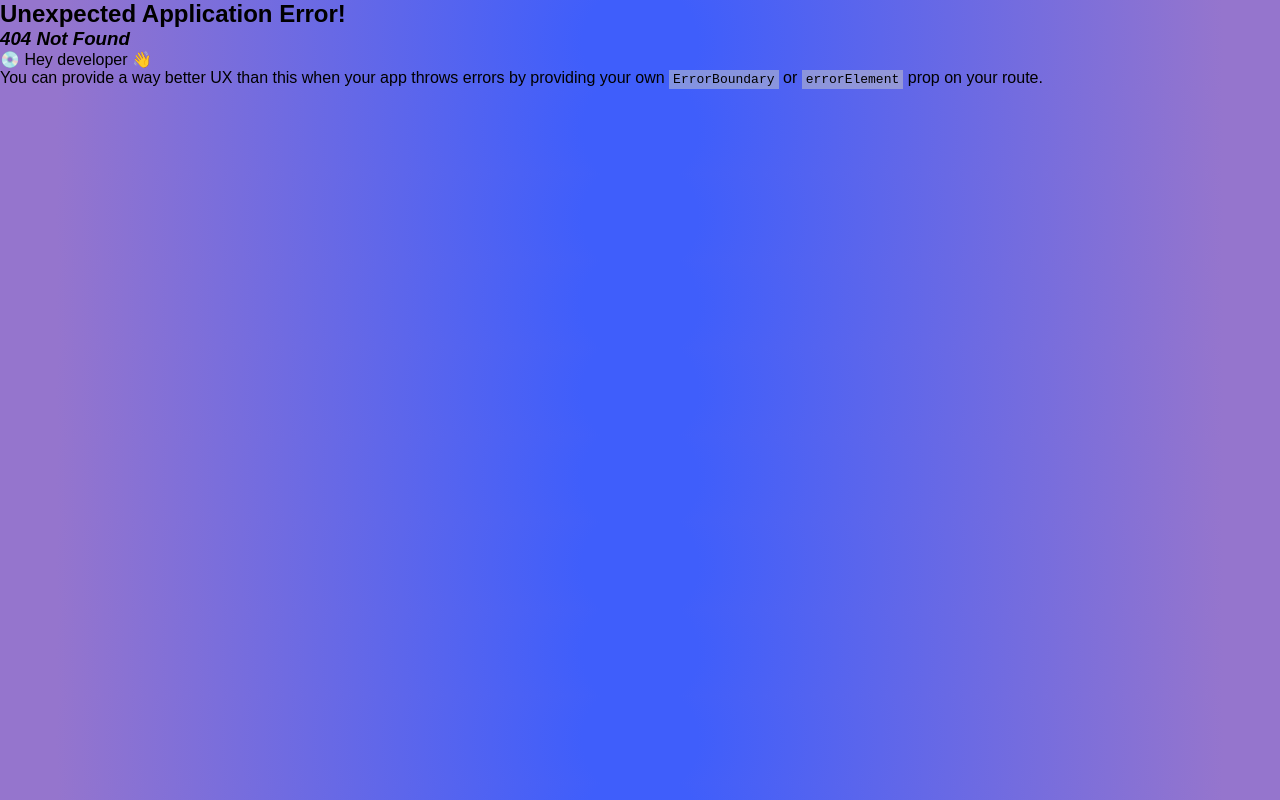
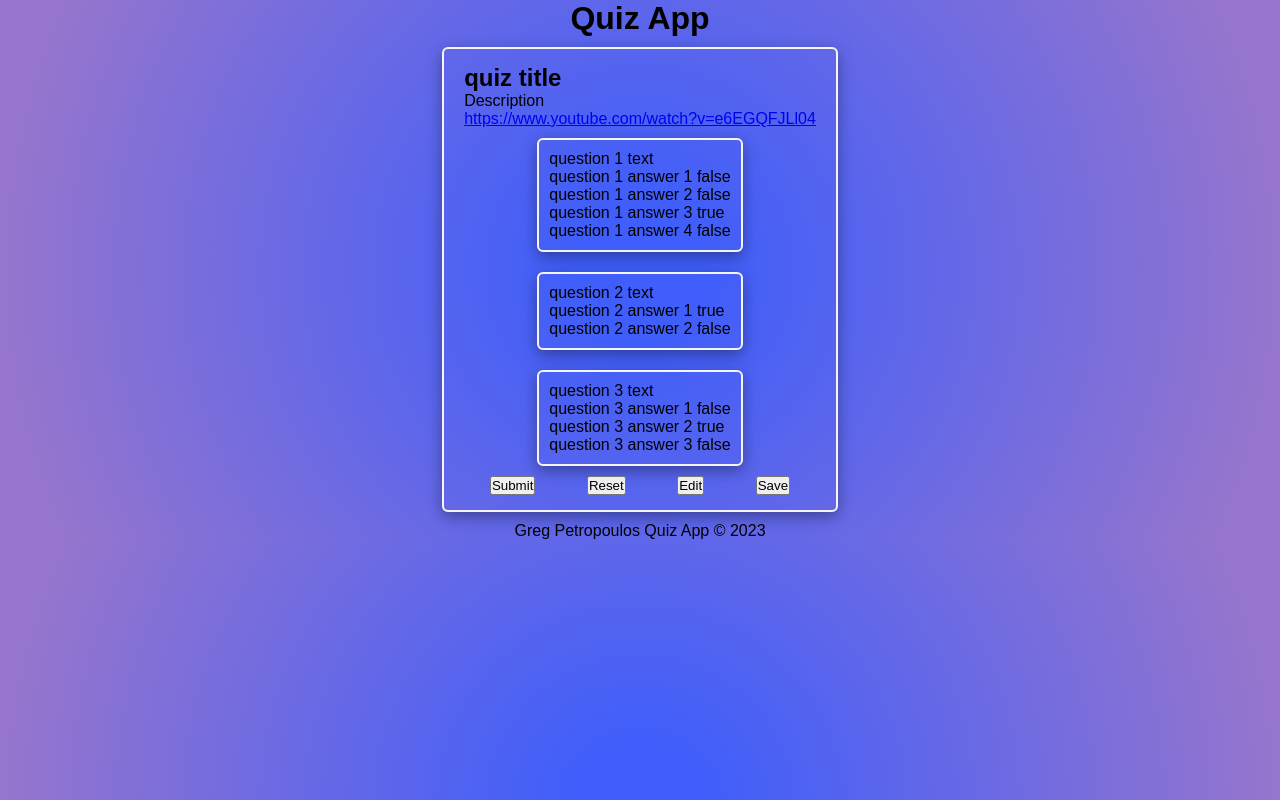
Before and after one commit to GregPetropoulos/React-Quiz, a React (Create React App) app in the folder frontend/: page /new-quiz in a window 1280 px wide. Before the commit this address had no page. Built offline with nearby package versions, Linux system fonts and the light colour scheme.

Commit message:
Brought in data json file into the public directory and making a fetch call to it for mocking the response. Customized the screen page with hard coded values and created a quiz page with the json response when creating a new quiz.

```diff
--- /dev/null
+++ b/frontend/public/data/data.json
@@ -0,0 +1,83 @@
+{
+  "created": "2020-09-09 09:26:39",
+  "description": "Description",
+  "id": 29,
+  "modified": "2020-09-09 09:26:39",
+  "questions_answers": [
+    {
+      "answer_id": null,
+      "answers": [
+        {
+          "id": 122,
+          "is_true": false,
+          "text": "question 1 answer 1 false"
+        },
+        {
+          "id": 123,
+          "is_true": false,
+          "text": "question 1 answer 2 false"
+        },
+        {
+          "id": 124,
+          "is_true": true,
+          "text": "question 1 answer 3 true"
+        },
+        {
+          "id": 125,
+          "is_true": false,
+          "text": "question 1 answer 4 false"
+        }
+      ],
+      "feedback_false": "question 1 false feedback",
+      "feedback_true": "question 1 true feedback",
+      "id": 53,
+      "text": "question 1 text"
+    },
+    {
+      "answer_id": null,
+      "answers": [
+        {
+          "id": 126,
+          "is_true": true,
+          "text": "question 2 answer 1 true"
+        },
+        {
+          "id": 127,
+          "is_true": false,
+          "text": "question 2 answer 2 false"
+        }
+      ],
+      "feedback_false": "question 2 false feedback",
+      "feedback_true": "question 2 true feedback",
+      "id": 54,
+      "text": "question 2 text"
+    },
+    {
+      "answer_id": null,
+      "answers": [
+        {
+          "id": 128,
+          "is_true": false,
+          "text": "question 3 answer 1 false"
+        },
+        {
+          "id": 129,
+          "is_true": true,
+          "text": "question 3 answer 2 true"
+        },
+        {
+          "id": 130,
+          "is_true": false,
+          "text": "question 3 answer 3 false"
+        }
+      ],
+      "feedback_false": "question 3 false feedback",
+      "feedback_true": "question 3 true feedback",
+      "id": 55,
+      "text": "question 3 text"
+    }
+  ],
+  "score": null,
+  "title": "quiz title",
+  "url": "https://www.youtube.com/watch?v=e6EGQFJLl04"
+}
--- a/frontend/src/App.js
+++ b/frontend/src/App.js
@@ -1,9 +1,8 @@
 import { Outlet } from 'react-router-dom';
 import Header from './components/Header';
-import Footer from './components/Footer'
+import Footer from './components/Footer';
 
 const App = () => {
-
   return (
     <>
       <Header />
@@ -12,7 +11,7 @@ const App = () => {
           <Outlet />
         </div>
       </main>
-      <Footer/>
+      <Footer />
     </>
   );
 };
--- a/frontend/src/assets/styles/index.css
+++ b/frontend/src/assets/styles/index.css
@@ -10,6 +10,9 @@
         color: #0f0 !important;
         outline: solid #f00 1px !important;
       } */
+.outline {
+  outline: solid #f00 1px !important;
+}
 
 body {
   background: rgb(63, 94, 251);
@@ -24,8 +27,9 @@ body {
   padding: 0;
 }
 .container {
-  display: block;
-  justify-content: center;
+  display: flex;
+  flex-direction: column;
+  align-items: center;
   margin: 10px 20px;
 }
 
@@ -34,23 +38,61 @@ body {
   width: 100%;
   display: flex;
   justify-content: center;
-  align-items: center;
-  flex-direction: column;
+  /* align-items: center; */
+  /* flex-wrap: wrap; */
+  flex-direction: row;
   border: 3px solid blue;
 }
+
+.quiz-list {
+  flex-direction: column;
+  display: flex;
+  /* justify-content: center; */
+  /* align-items: center; */
+  width: 25%;
+}
+.quiz-container {
+  display: flex;
+  max-width: 440px;
+  flex-direction: column;
+  align-items: center;
+  border: 2px solid whitesmoke;
+  padding: 15px 20px;
+  border-radius: 6px;
+  box-shadow: rgba(0, 0, 0, 0.35) 0px 5px 15px;
+}
+.question-answer {
+  background-color: transparent;
+  margin: 10px 20px;
+  border-radius: 10px;
+  padding: 10px;
+  border: 2px solid whitesmoke;
+  border-radius: 6px;
+  box-shadow: rgba(0, 0, 0, 0.35) 0px 5px 15px;
+}
+
 /* Utility classes */
 
- .text-center{
-    text-align: center;
- }
+.text-center {
+  text-align: center;
+}
+.d-flex {
+  display: flex;
+}
+.justify-center {
+  justify-content: center;
+}
+.justify-around {
+  justify-content: space-around;
+}
+.flex-wrap {
+  flex-wrap: wrap;
+}
 .row {
   flex-direction: row;
 }
 .column {
   flex-direction: column;
-}
-.justify-center {
-  justify-content: center;
 }
 .w-25 {
   width: 25%;
--- a/frontend/src/components/Header.jsx
+++ b/frontend/src/components/Header.jsx
@@ -2,7 +2,7 @@ import React from 'react'
 
 const Header = () => {
   return (
-    <h1>Header</h1>
+    <h1 className='text-center'>Quiz App</h1>
   )
 }
 
--- a/frontend/src/index.js
+++ b/frontend/src/index.js
@@ -4,16 +4,18 @@ import {
   createBrowserRouter,
   createRoutesFromElements,
   Route,
-  RouterProvider,
+  RouterProvider
 } from 'react-router-dom';
 import './assets/styles/index.css'; //custom styles
 import App from './App';
 import HomeScreen from './screens/HomeScreen';
+import QuizScreen from './screens/QuizScreen';
 
 const router = createBrowserRouter(
   createRoutesFromElements(
     <Route path='/' element={<App />}>
       <Route index={true} path='/' element={<HomeScreen />} />
+      <Route path='/new-quiz' element={<QuizScreen />} />
     </Route>
   )
 );
@@ -21,6 +23,6 @@ const router = createBrowserRouter(
 const root = ReactDOM.createRoot(document.getElementById('root'));
 root.render(
   <React.StrictMode>
-          <RouterProvider router={router} />
+    <RouterProvider router={router} />
   </React.StrictMode>
 );
--- a/frontend/src/screens/HomeScreen.jsx
+++ b/frontend/src/screens/HomeScreen.jsx
@@ -1,9 +1,29 @@
-import React from 'react'
+import React from 'react';
+import { useNavigate } from 'react-router-dom';
 
 const HomeScreen = () => {
+  const navigate = useNavigate();
   return (
-    <div>HomeScreen</div>
-  )
-}
+    <div className='home-screen-container'>
+      <div className='quiz-list'>
+        <h4>Quiz Bank</h4>
+        <div className='column'>
+          <h4>Quiz1</h4>
+          <button>Edit</button>
+        </div>
+        <div className='column'>
+          <h4>Quiz2</h4>
+          <button>Edit</button>
+        </div>
+      </div>
+      <div className='column'>
+        <h3 className='m-4'>Welcome to the Quiz Creator</h3>
+        <button className='btn' onClick={() => navigate('/new-quiz')}>
+          Add Quiz
+        </button>
+      </div>
+    </div>
+  );
+};
 
-export default HomeScreen
+export default HomeScreen;
--- /dev/null
+++ b/frontend/src/screens/QuizScreen.jsx
@@ -0,0 +1,55 @@
+import React, { useState, useEffect } from 'react';
+
+const QuizScreen = () => {
+  const [data, setData] = useState();
+  console.log('data', data);
+  useEffect(() => {
+    let unmount = true;
+    if (unmount) {
+      try {
+        const fetchData = async () => {
+          const response = await window.fetch('../../data/data.json');
+          if (!response.ok) {
+            throw new Error(
+              ` Error Status Code ${response.status} Message: ${response.statusText}`
+            );
+          } else {
+            const jsonData = await response.json();
+            setData(jsonData);
+          }
+        };
+        fetchData();
+      } catch (err) {
+        console.log(`Network Error ${err}`);
+      }
+    }
+    return () => (unmount = false);
+  }, []);
+
+  return (
+    <div className='quiz-container'>
+      <div>
+        <h2>{data?.title || 'quiz title'}</h2>
+        <p>{data?.description || 'description'}</p>
+        <p>{data?.score || null}</p>
+        <a href={data?.url}>{data?.url}</a>
+      </div>
+      {data?.questions_answers.map((item) => (
+        <div key={item.id} className='question-answer'>
+          <p>{item.text}</p>
+          {item.answers.map((answer) => (
+            <p>{answer.text}</p>
+          ))}
+        </div>
+      ))}
+      <div className='d-flex row w-100 justify-around'>
+        <button>Submit</button>
+        <button>Reset</button>
+        <button>Edit</button>
+        <button>Save</button>
+      </div>
+    </div>
+  );
+};
+
+export default QuizScreen;
```
